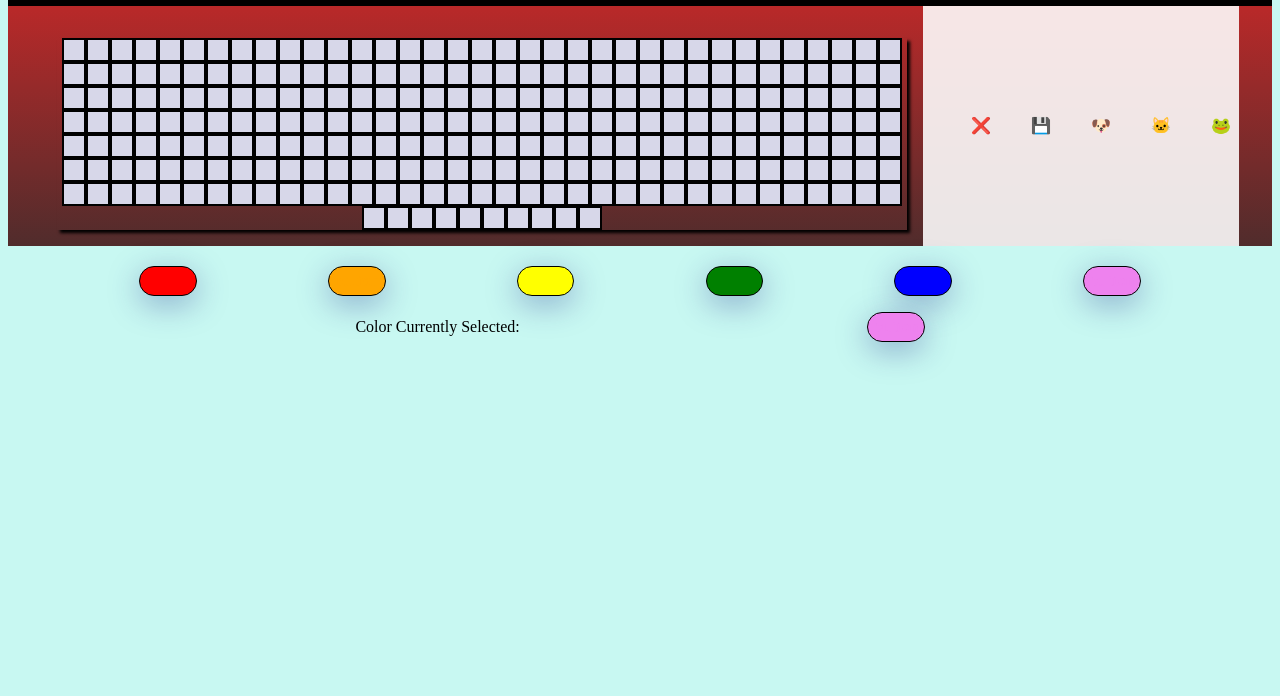
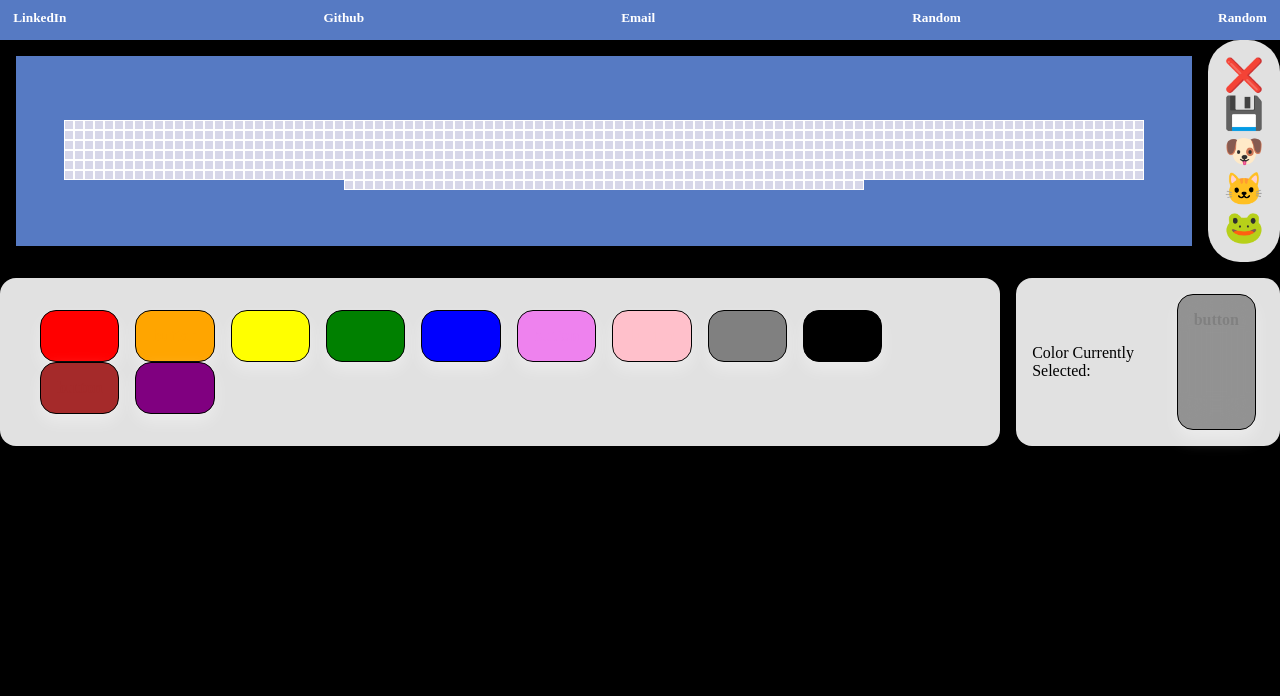
Before and after one commit to natanrinconluna/Pixel-Art-Maker, a plain HTML site: page index.html in a window 1280 px wide. Shown: the part 104-800 px from the top of the page. Drawn offline with Linux system fonts and the light colour scheme.

Commit message:
more css styling and layout change...

```diff
--- a/art.css
+++ b/art.css
@@ -1,50 +1,64 @@
 body {
-    background-color: rgb(200, 248, 242);
+  background-color: rgb(0, 0, 0);
   background-size: 100% 100%;
   display: flex;
   flex-direction: column;
   align-items: stretch;
+  padding: 0%;
+  margin: 0%;
 }
 
 .button {
-  background: rgba(213, 0, 0, 0.35);
-  box-shadow: 0 8px 32px 0 rgba(31, 38, 135, 0.37);
-  backdrop-filter: blur(0.5px);
+  background: rgba(0, 0, 0, 0.35);
+  box-shadow: 0 0.5em 1em 0 rgba(255, 255, 255, 0.37);
+  backdrop-filter: blur(1em);
   border-radius: 1em;
-  border: 1px solid rgb(0, 0, 0);
+  border: 0.1em solid rgb(0, 0, 0);
   border-width: 0.1em;
   color: rgb(48, 41, 41);
   cursor: pointer;
   font-size: 1em;
   font-weight: bold;
-  padding: 5px;
+  padding: 1em;
+  margin-left: 0.5em;
+  margin-right: 0.5em;
 }
 .pixel {
-  height: 20px;
-  width: 20px;
-  border: 2px solid rgb(0, 0, 0);
+  height: 0.5em;
+  width: 0.5em;
+  border: 0.1em solid rgb(255, 255, 255);
   background-color: rgb(215, 215, 233);
 }
 .canvas {
   display: flex;
+  justify-content: center;
+  vertical-align: middle;
+  margin-top: 1em;
+  flex-direction: row;
   flex-wrap: wrap;
-  justify-content: center;
-  max-width: 850px;
-  vertical-align: middle;
-  box-shadow: 3px 3px 3px black;
-  margin-top: 1em;
+  align-content: flex-start;
+  align-items: center;
+  width: fit-content;
+  height: fit-content;
+  padding: 3em;
 }
 
 #color-controls {
   display: flex;
-  margin-top: 20px;
-  justify-content: space-evenly;
+  margin-top: 1em;
   flex-direction: row;
+  justify-content: flex-start;
+  background-color: rgba(255, 255, 255, 0.881);
+  border-radius: 1em;
+  padding: 2em;
+  flex-wrap: wrap;
+  align-content: center;
 }
 .canvascontainer {
   display: flex;
   justify-content: center;
   margin: 1em;
+  background-color: rgb(86, 122, 195);
 }
 
 .button:hover {
@@ -52,68 +66,93 @@ body {
 }
 
 #Header {
-  background-color: rgb(251, 128, 128);
+  background-color: rgb(255, 255, 255);
   padding: 1em;
   display: flex;
-  justify-content: center;
+  justify-content: flex-start;
   margin: 0;
+  color: rgb(86, 122, 195);
 }
 
 #color-selected {
-  background: rgba(213, 0, 0, 0.35);
-  box-shadow: 0 8px 32px 0 rgba(31, 38, 135, 0.37);
-  backdrop-filter: blur(0.5px);
+  background: rgba(0, 0, 0, 0.35);
+  box-shadow: 0 0.5em 1em 0 rgb(255 255 255 / 37%);
+  backdrop-filter: blur(1em);
   border-radius: 1em;
-  border: 1px solid rgb(0, 0, 0);
+  border: 0.1em solid rgb(0, 0, 0);
   border-width: 0.1em;
   color: rgb(48, 41, 41);
   cursor: pointer;
   font-size: 1em;
   font-weight: bold;
-  padding: 5px;
+  padding: 1em;
+  margin-left: 0.5em;
+  margin-right: 0.5em;
 }
-#color-selected-container{
+#color-selected-container {
   display: flex;
+  flex-direction: row;
+  align-content: center;
   justify-content: space-evenly;
-    align-content: center;
+  background-color: rgba(255, 255, 255, 0.881);
+  padding: 1em;
   margin-top: 1em;
+  margin-left: 1em;
+  border-radius: 1em;
 }
-#title-color-selected{
+#title-color-selected {
   display: flex;
   justify-content: center;
   align-items: center;
 }
-.SubHeader{
+.SubHeader {
   color: rgb(255, 255, 255);
-    background-color: black;
+  background-color: rgb(86, 122, 195);
   margin: 0;
   display: flex;
   justify-content: space-between;
   align-items: center;
   padding: 1em;
 }
-.function-buttons{
+.function-buttons {
   background-color: rgba(255, 255, 255, 0.881);
   display: flex;
   flex-direction: column;
-    justify-content: center;
   margin: 0%;
   padding: 0.5em;
+  font-size: 2em;
+  align-items: center;
+  border-radius: 1em;
+  justify-content: space-between;
 }
 
-.home-elements{
+.home-elements {
   width: 100%;
   display: flex;
+  flex-direction: row;
+  background: #000000;
   align-items: stretch;
-    align-content: center;
   justify-content: center;
-    flex-direction: row;
-    background: linear-gradient(to top, #502c2c, #b92929);
 }
-#function-button-list{
+#function-button-list {
+  display: flex;
+  flex-direction: column;
+  align-items: center;
+}
+ul {
+  display: block;
+  list-style-type: disc;
+  margin-block-start: 0em;
+  margin-block-end: 0em;
+  margin-inline-start: 0em;
+  margin-inline-end: 0em;
+  padding-inline-start: 0em;
+}
+#container-subfooter {
   display: flex;
   flex-direction: row;
-    flex-wrap: wrap;
+  align-items: stretch;
+  justify-content: center;
 }
 
 /* @media only screen and (max-width: 320px) {
--- a/artmaker.js
+++ b/artmaker.js
@@ -1,39 +1,52 @@
 //Global Variables
-const canvas = document.querySelector('.canvas');
-const colorControl = document.querySelector('#color-controls');
-let colorButton = document.querySelector('.button');
-let colorSelected = document.querySelector("#color-selected")
+const canvas = document.querySelector(".canvas");
+const colorControl = document.querySelector("#color-controls");
+let colorButton = document.querySelector(".button");
+let colorSelected = document.querySelector("#color-selected");
 
-let color = "";
-let colortext = ['red','orange', 'yellow','green','blue', 'violet'];
+let color = '';
+let colortext = [
+  "red",
+  "orange",
+  "yellow",
+  "green",
+  "blue",
+  "violet",
+  "pink",
+  "gray",
+  "black",
+  "brown",
+  "purple",
+];
 
 //Create Grid
-for(let i = 0; i < 255; i++){
-    const div = document.createElement('div');
-    div.className = "pixel";
-    div.setAttribute('id', 'squares')
-    div.addEventListener('click', () => {
-      div.style.backgroundColor = color
-    })
-    canvas.append(div);
+for (let i = 0; i < 700; i++) {
+  const div = document.createElement("div");
+  div.className = "pixel";
+  div.setAttribute("id", "squares");
+  div.addEventListener("click", () => {
+    div.style.backgroundColor = color;
+  });
+  canvas.append(div);
 }
 
 //Creates Color Button
-for(let j = 0; j < colortext.length; j++){
-  const button = document.createElement('div');
-  button.addEventListener('click', () => {
-    color = colortext[j]
-  })
-  button.setAttribute('id', 'color')
-  button.className = 'button';
-  button.innerText = "button"
-  button.style.color = colortext[j]
-  button.style.backgroundColor = colortext[j]
-  colorControl.appendChild(button)
+for (let j = 0; j < colortext.length; j++) {
+  const button = document.createElement("div");
+  button.addEventListener("click", () => {
+    color = colortext[j];
+    colorSelected.style.backgroundColor = colortext[j];
+    colorSelected.style.color = colortext[j];
+  });
+  button.setAttribute("id", "color");
+  button.className = "button";
+  button.innerText = "button";
+  button.style.color = colortext[j];
+  button.style.backgroundColor = colortext[j];
+  colorControl.appendChild(button);
 
-  colorSelected.innerText = "button"
-  colorSelected.style.color = colortext[j]
-  colorSelected.style.backgroundColor = colortext[j]
+  colorSelected.innerText = `button`;
+  colorSelected.style.color = 'grey';
 }
 
 //Set Background Color and Format for "Current Selected Color"
--- a/index.html
+++ b/index.html
@@ -9,7 +9,7 @@
     <link rel="stylesheet" href="art.css" />
   </head>
   <body>
-    <h3 id="Header">Welcome to Pixel Art Marker</h3>
+    <h1 id="Header">Pixel Art Maker</h1>
     <h5 class="SubHeader">
       <a>LinkedIn</a>
       <a>Github</a>
@@ -19,12 +19,12 @@
     </h5>
     <div class="home-elements">
       <div class="canvascontainer">
-        <li class="canvas"></li>
+        <div class="canvas"></div>
       </div>
       <div class="function-buttons">
-        <li id="function-button-list">
+        <li id="function-button-list"></li>
           <ul>
-            ❌
+           ❌
           </ul>
           <ul>
             💾
@@ -41,6 +41,7 @@
         </li>
       </div>
     </div>
+    <div id = "container-subfooter">
     <div id="color-controls"></div>
     <div id="color-selected-container">
       <div id="title-color-selected" class="color-selected">
@@ -48,5 +49,6 @@
       </div>
       <div id="color-selected"></div>
     </div>
+    </div>
   </body>
 </html>
```
Also changed, not shown: pixel-art-maker-alt.png (deleted), pixel-art-maker.png (deleted), 1 other file. Lines whose indentation alone changed are shown as unchanged.
